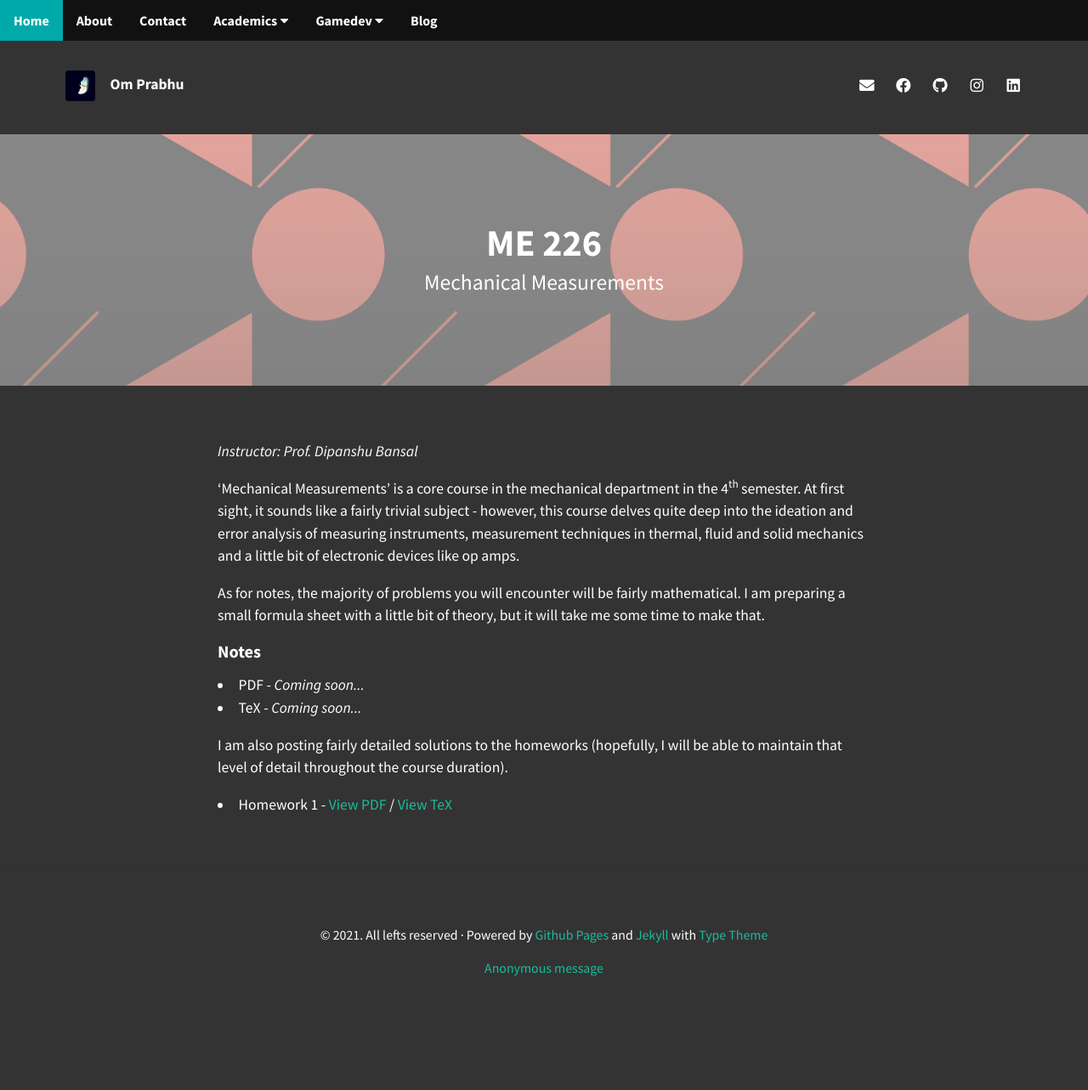
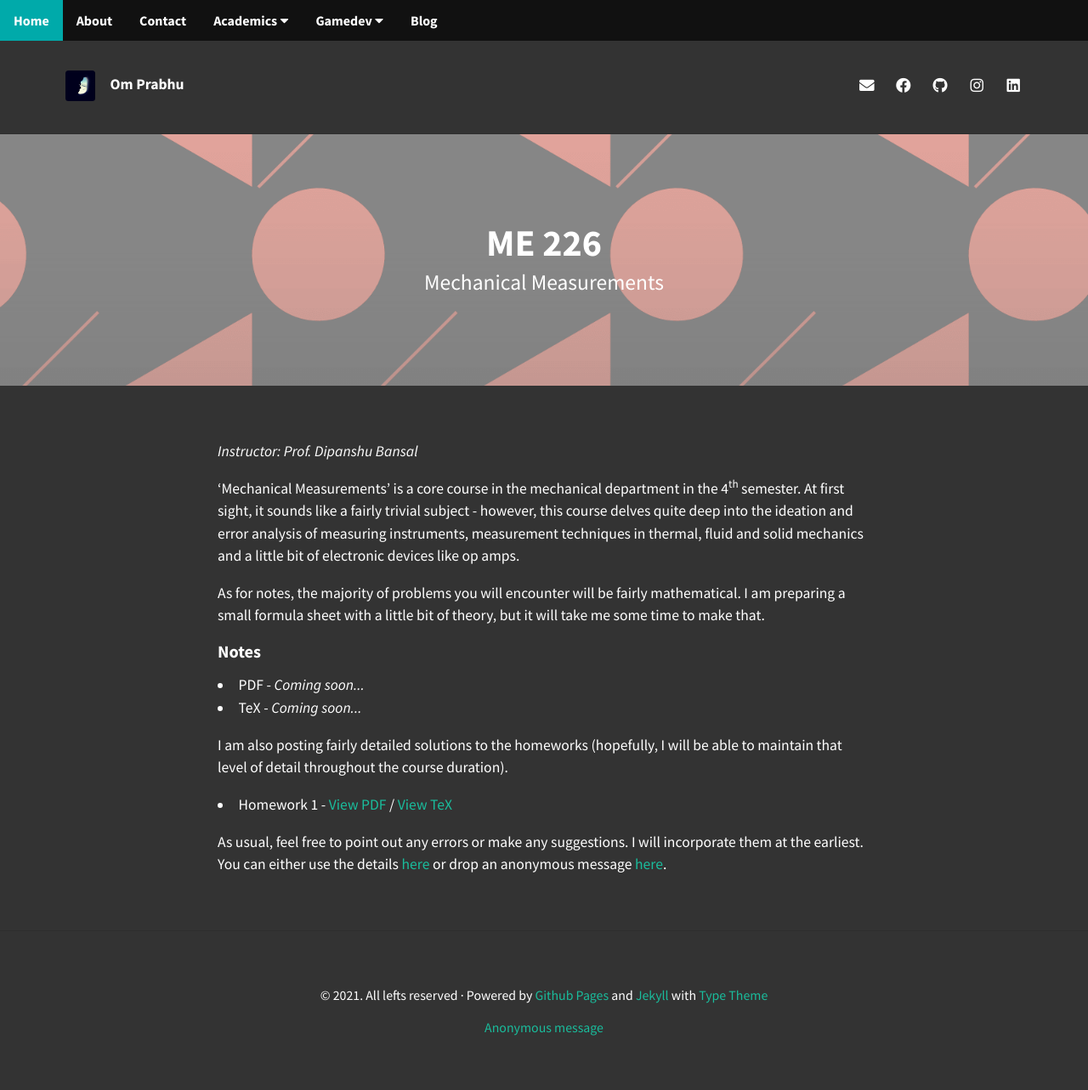
Before and after one commit to omprabhu31/omprabhu31.github.io, a Jekyll site: the page built from academics/notes/me-226/me-226.md, in a window 1280 px wide. Shown: the whole page at 85% size. Built offline with Jekyll 4.4.1, drawn with Linux system fonts in a browser that asks for light colours; nearby versions of some CDN libraries; before the commit the page ends 1213 px from its top, so only the background shows below that.

Commit message:
updated notes

```diff
--- a/academics/notes/me-226/me-226.md
+++ b/academics/notes/me-226/me-226.md
@@ -25,3 +25,5 @@
 <ul>
 <li>Homework 1 - <a href="https://omprabhu31.github.io/academics/notes/me-226/me226_hw1.pdf">View PDF</a> / <a href="https://github.com/omprabhu31/omprabhu31.github.io/blob/master/academics/notes/me-226/me226_hw1.tex">View TeX</a></li>
 </ul>
+
+As usual, feel free to point out any errors or make any suggestions. I will incorporate them at the earliest. You can either use the details [here](/contact/) or drop an anonymous message [here](https://forms.gle/d12hiHhnEpvDcL2u7).
```
Also changed, not shown: academics/notes/ma214/ma214.md (+1 -1 lines), academics/notes/me202/me202.md (+2 -0 lines).
